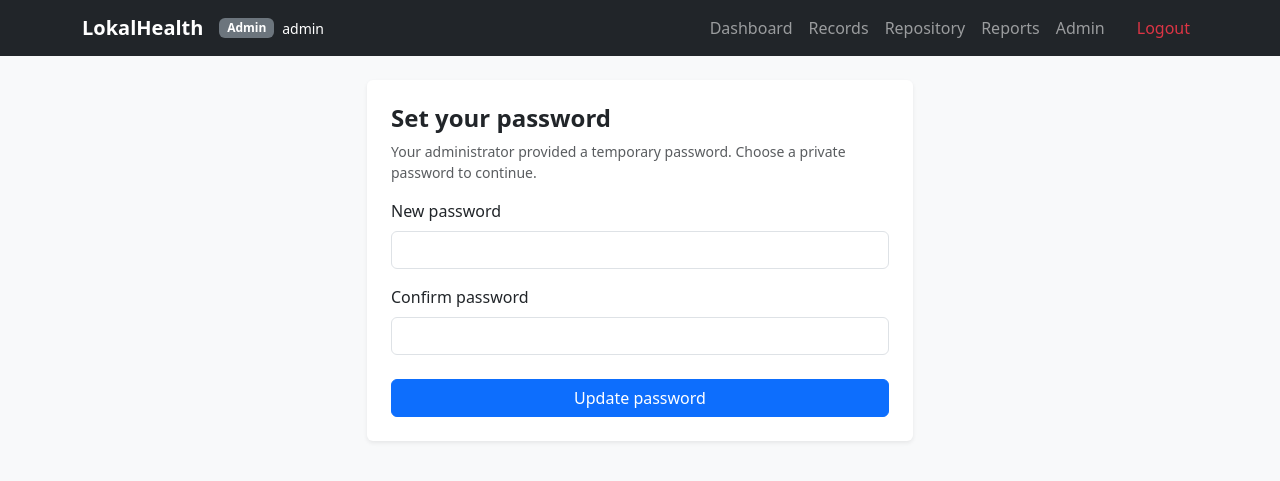
After one commit to DessDagondon/lokalhealth, a Flask app: page /change-password in a window 1280 px wide. The commit adds this page. Shown: the top 481 px of the page. Run offline with Flask 3, Linux system fonts and the light colour scheme; a user stored in the database is signed in.

Commit message:
- implemented sqlcipher for security - When a user is made, a temporary password will be created for that user, and during log in, the user can  input their password

```diff
--- a/app.py
+++ b/app.py
@@ -1,27 +1,89 @@
 import os
 import re
+import secrets
 from io import BytesIO, StringIO
 from datetime import date, datetime, timedelta
+import sys
 from flask import Flask, render_template, request, redirect, url_for, flash, send_file, jsonify
 from flask_sqlalchemy import SQLAlchemy
 from flask_login import LoginManager, UserMixin, login_user, logout_user, login_required, current_user
 from sklearn.ensemble import RandomForestRegressor
-from sqlalchemy import text, or_
+from sqlalchemy import event, text, or_
+from sqlalchemy.engine import Engine
 from werkzeug.security import generate_password_hash, check_password_hash
+from dotenv import load_dotenv
+
+load_dotenv()
 
 app = Flask(__name__)
 app.config['SECRET_KEY'] = 'lokalhealth-epidemiological-secret-key-2026'
-app.config['SQLALCHEMY_DATABASE_URI'] = 'sqlite:///database.db'
 app.config['SQLALCHEMY_TRACK_MODIFICATIONS'] = False
+DB_PASSPHRASE = os.environ.get('DB_PASSPHRASE')
+
+def database_file_looks_encrypted():
+    database_path = os.path.join(app.instance_path, 'database.db')
+    try:
+        with open(database_path, 'rb') as database_file:
+            return database_file.read(16) != b'SQLite format 3\x00'
+    except OSError:
+        return False
+
+
+    # Guard: Block execution if an encrypted database file exists without a passphrase
+if not DB_PASSPHRASE and database_file_looks_encrypted():
+    print("\n" + "=" * 60)
+    print("FATAL ERROR: DB_PASSPHRASE environment variable is missing!")
+    print("The database is SQLCipher-encrypted and requires DB_PASSPHRASE.")
+    print("Please set DB_PASSPHRASE in your .env file or terminal.")
+    print("=" * 60 + "\n")
+    sys.exit(1)
+
+
+if not DB_PASSPHRASE and database_file_looks_encrypted():
+    raise RuntimeError(
+        'The database is SQLCipher-encrypted. Set DB_PASSPHRASE in this same terminal before starting app.py.'
+    )
+
+if DB_PASSPHRASE:
+    import sqlcipher3
+
+    encrypted_database_path = os.path.join(app.instance_path, 'database.db')
+    app.config['SQLALCHEMY_DATABASE_URI'] = 'sqlite://'
+    app.config['SQLALCHEMY_ENGINE_OPTIONS'] = {
+        'creator': lambda: sqlcipher3.connect(encrypted_database_path),
+    }
+else:
+    app.config['SQLALCHEMY_DATABASE_URI'] = 'sqlite:///database.db'
 
 db = SQLAlchemy(app)
 login_manager = LoginManager(app)
 login_manager.login_view = 'login'
 
 
+if DB_PASSPHRASE:
+    @event.listens_for(Engine, 'connect')
+    def set_sqlcipher_key(dbapi_connection, connection_record):
+        escaped_passphrase = DB_PASSPHRASE.replace("'", "''")
+        dbapi_connection.execute(f"PRAGMA key = '{escaped_passphrase}'")
+        cipher_version = dbapi_connection.execute('PRAGMA cipher_version').fetchone()
+        if not cipher_version or not cipher_version[0]:
+            raise RuntimeError('DB_PASSPHRASE requires a SQLCipher-enabled SQLite driver.')
+
+
 @app.before_request
 def ensure_admin_on_every_request():
+    migrate_user_table()
     ensure_primary_admin_account()
+
+
+@app.before_request
+def require_password_change_completion():
+    if (
+        current_user.is_authenticated
+        and current_user.must_change_password
+        and request.endpoint not in {'change_password', 'logout', 'static'}
+    ):
+        return redirect(url_for('change_password'))
 
 
 # ==========================================
@@ -39,6 +101,7 @@ class User(UserMixin, db.Model):
     can_edit = db.Column(db.Boolean, default=False)
     can_delete = db.Column(db.Boolean, default=False)
     is_blocked = db.Column(db.Boolean, default=False)
+    must_change_password = db.Column(db.Boolean, default=False, nullable=False)
 
     def set_password(self, password):
         self.password_hash = generate_password_hash(password)
@@ -73,6 +136,7 @@ def ensure_primary_admin_account():
                     can_edit=True,
                     can_delete=True,
                     is_blocked=False,
+                    must_change_password=False,
                 )
                 user.set_password('Admin123!')
                 db.session.add(user)
@@ -84,6 +148,7 @@ def ensure_primary_admin_account():
             existing.can_edit = True
             existing.can_delete = True
             existing.is_blocked = False
+            existing.must_change_password = False
             existing.set_password('Admin123!')
             db.session.commit()
             return True
@@ -122,11 +187,32 @@ def login():
             flash('This account has been blocked. Contact your System Administrator.', 'error')
         elif user and user.check_password(password):
             login_user(user)
+            if user.must_change_password:
+                return redirect(url_for('change_password'))
             return redirect(url_for('dashboard'))
         elif not user or not user.check_password(password):
             flash('Invalid username or password. Please try again.', 'error')
 
     return render_template('login.html')
+
+
+@app.route('/change-password', methods=['GET', 'POST'])
+@login_required
+def change_password():
+    if request.method == 'POST':
+        password = request.form.get('password', '')
+        confirmation = request.form.get('confirmation', '')
+        if len(password) < 8:
+            flash('Password must be at least 8 characters.', 'error')
+        elif password != confirmation:
+            flash('Passwords do not match.', 'error')
+        else:
+            current_user.set_password(password)
+            current_user.must_change_password = False
+            db.session.commit()
+            flash('Your password has been updated.', 'success')
+            return redirect(url_for('dashboard'))
+    return render_template('change_password.html')
 
 @app.route('/signup', methods=['GET', 'POST'])
 def signup():
@@ -1235,11 +1321,10 @@ def create_user():
         return redirect(url_for('dashboard'))
 
     username = request.form.get('username', '').strip()
-    password = request.form.get('password', '')
     role = request.form.get('role', 'Viewer')
 
-    if not username or not password:
-        flash('Username and password are required.', 'error')
+    if not username:
+        flash('Username is required.', 'error')
         return redirect(url_for('admin'))
     if role not in {'Admin', 'BHW', 'Viewer'}:
         flash('Invalid user role selected.', 'error')
@@ -1254,11 +1339,13 @@ def create_user():
         can_create=request.form.get('can_create') == 'on',
         can_edit=request.form.get('can_edit') == 'on',
         can_delete=request.form.get('can_delete') == 'on',
+        must_change_password=True,
     )
-    new_user.set_password(password)
+    temporary_password = secrets.token_urlsafe(10)
+    new_user.set_password(temporary_password)
     db.session.add(new_user)
     db.session.commit()
-    flash(f'Account created for {username}.', 'info')
+    flash(f'Account created for {username}. Temporary password: {temporary_password}', 'info')
     return redirect(url_for('admin'))
 
 @app.route('/admin/reset_password/<int:user_id>', methods=['POST'])
@@ -1268,19 +1355,16 @@ def reset_password(user_id):
         flash('Unauthorized access: Admin permissions required.', 'error')
         return redirect(url_for('dashboard'))
 
-    new_password = request.form.get('new_password', '')
-    if not new_password.strip():
-        flash('A new password is required.', 'error')
-        return redirect(url_for('admin'))
-
     user_item = db.session.get(User, user_id)
     if user_item is None:
         flash('User account not found.', 'error')
         return redirect(url_for('admin'))
 
-    user_item.password_hash = generate_password_hash(new_password)
+    temporary_password = secrets.token_urlsafe(10)
+    user_item.password_hash = generate_password_hash(temporary_password)
+    user_item.must_change_password = True
     db.session.commit()
-    flash(f'Password reset successfully for {user_item.username}.', 'info')
+    flash(f'Password reset for {user_item.username}. Temporary password: {temporary_password}', 'info')
     return redirect(url_for('admin'))
 
 @app.route('/admin/users/<int:user_id>/toggle-block', methods=['POST'])
@@ -1389,6 +1473,7 @@ def migrate_user_table():
         'can_edit': 'BOOLEAN DEFAULT 0',
         'can_delete': 'BOOLEAN DEFAULT 0',
         'is_blocked': 'BOOLEAN DEFAULT 0',
+        'must_change_password': 'BOOLEAN DEFAULT 0',
     }
 
     with db.engine.begin() as connection:
--- a/requirements.txt
+++ b/requirements.txt
@@ -19,6 +19,7 @@ python-dateutil==2.9.0.post0
 pytz==2026.3.post1
 reportlab==5.0.1
 scikit-learn==1.7.2
+sqlcipher3==0.6.2
 scipy==1.15.3
 six==1.17.0
 SQLAlchemy==2.0.52
--- /dev/null
+++ b/templates/change_password.html
@@ -0,0 +1,23 @@
+{% extends "base.html" %}
+
+{% block content %}
+<div class="row justify-content-center">
+    <div class="col-md-6">
+        <div class="card border-0 shadow-sm p-4">
+            <h4 class="fw-bold mb-2">Set your password</h4>
+            <p class="text-muted small">Your administrator provided a temporary password. Choose a private password to continue.</p>
+            <form method="post">
+                <div class="mb-3">
+                    <label for="password" class="form-label">New password</label>
+                    <input id="password" name="password" type="password" class="form-control" minlength="8" required autocomplete="new-password">
+                </div>
+                <div class="mb-4">
+                    <label for="confirmation" class="form-label">Confirm password</label>
+                    <input id="confirmation" name="confirmation" type="password" class="form-control" minlength="8" required autocomplete="new-password">
+                </div>
+                <button type="submit" class="btn btn-primary w-100">Update password</button>
+            </form>
+        </div>
+    </div>
+</div>
+{% endblock %}
```
Also changed, not shown: migrate_database_to_sqlcipher.py (added, +49 -0 lines), templates/admin.html (+2 -8 lines).
